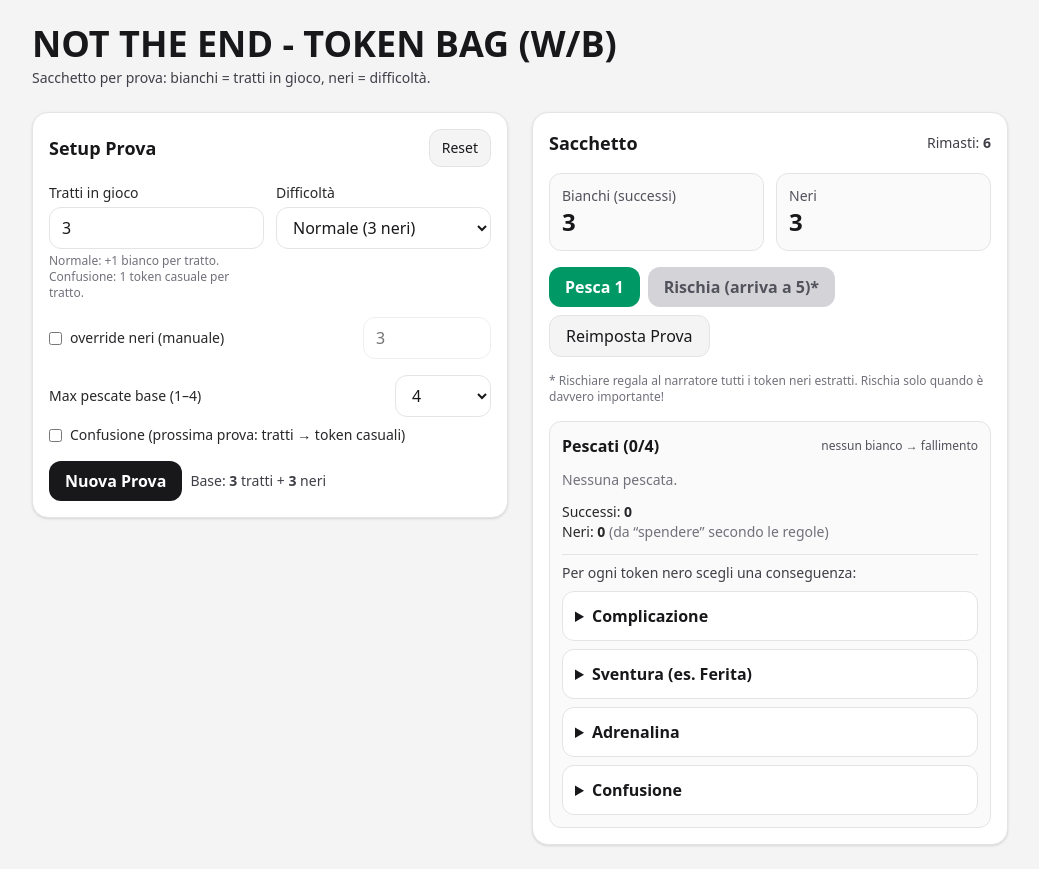
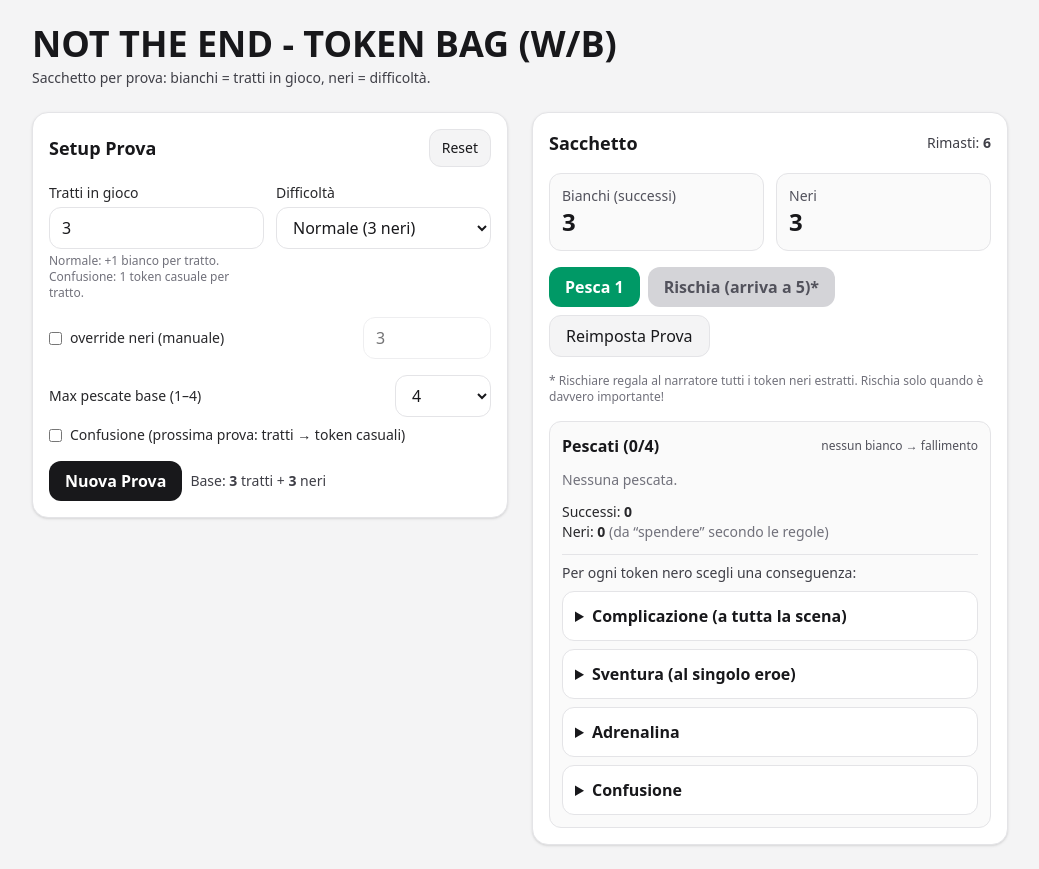
Before and after one commit to amnuve17/nte-online-tool, a React (Vite) app: page / in a window 1280 px wide. Shown: the whole page, without its empty margins (120-1159 px from the left). Built offline with nearby package versions, Linux system fonts and the light colour scheme.

Commit message:
clarified some messages

```diff
--- a/src/App.jsx
+++ b/src/App.jsx
@@ -420,7 +420,7 @@ export default function App() {
 
                 <details className="rounded-xl bg-white border border-zinc-200 p-3">
                   <summary className="cursor-pointer font-semibold select-none">
-                    Complicazione
+                    Complicazione (a tutta la scena)
                   </summary>
                   <div className="mt-2 text-sm text-zinc-600">
                     Il Narratore complica la scena: peggiora la situazione o
@@ -430,7 +430,7 @@ export default function App() {
 
                 <details className="rounded-xl bg-white border border-zinc-200 p-3">
                   <summary className="cursor-pointer font-semibold select-none">
-                    Sventura (es. Ferita)
+                    Sventura (al singolo eroe)
                   </summary>
                   <div className="mt-2 text-sm text-zinc-600">
                     Ottieni una sventura: resta finché non viene risolta; quando
```
